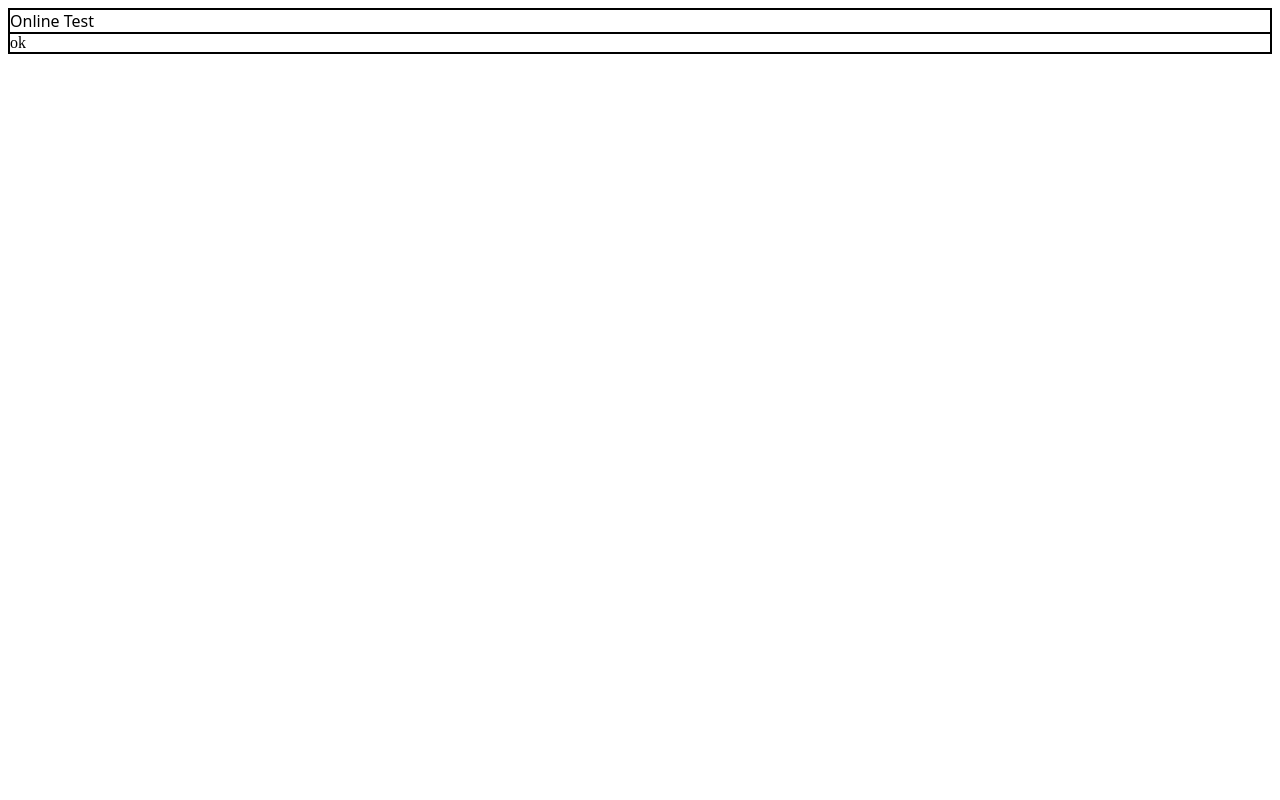
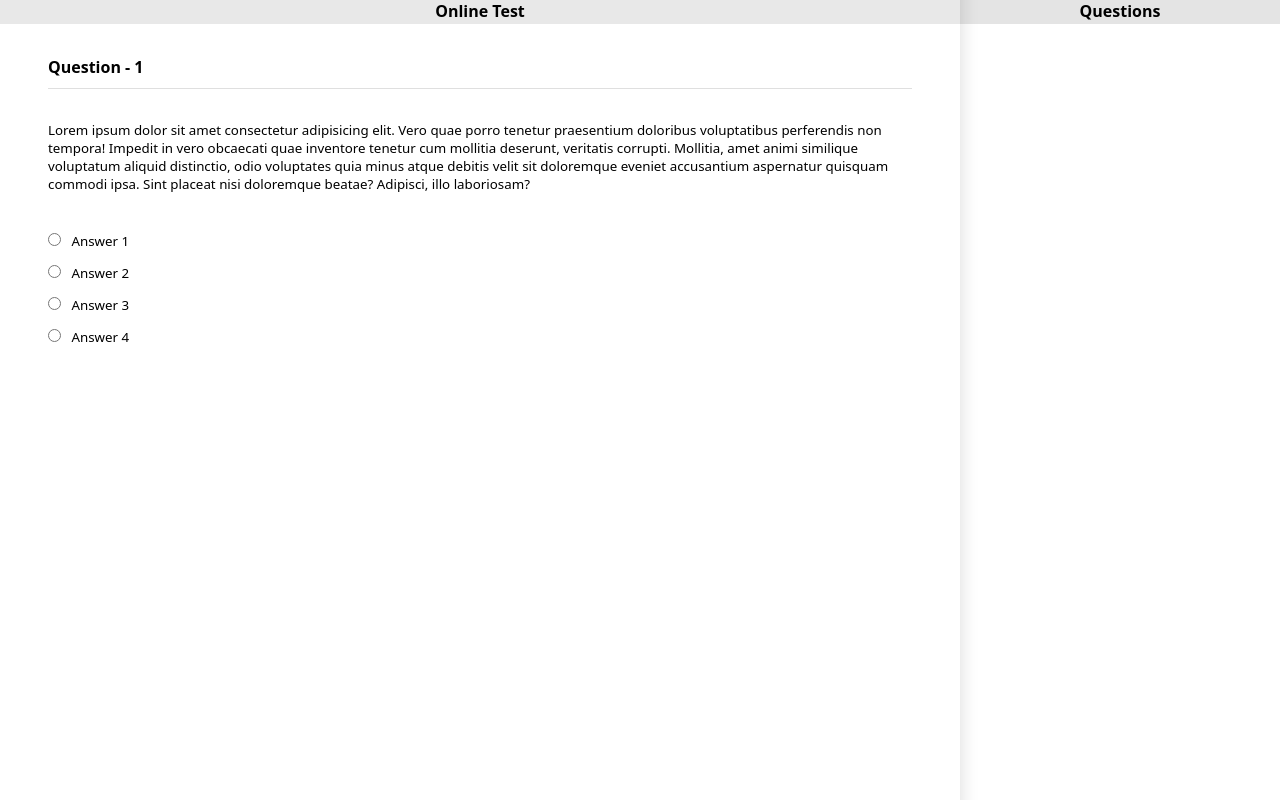
Before and after one commit to KillerMax4299/online_test, a plain HTML site: page test.html in a window 1280 px wide. Drawn offline with Linux system fonts and the light colour scheme.

Commit message:
test page
test page layout updated

```diff
--- a/assets/test.css
+++ b/assets/test.css
@@ -1,11 +1,56 @@
 @import url('https://fonts.googleapis.com/css2?family=Poppins:wght@500&family=Roboto&display=swap');
-
-label{
-  text-align: center;
+:root{
+  --leftbox:75%;
+  --rightbox:25%;
+}
+*{
+  margin: 0;
+  padding: 0;
+}
+body{
   font-family: system-ui, -apple-system, BlinkMacSystemFont, 'Segoe UI', Roboto, Oxygen, Ubuntu, Cantarell, 'Open Sans', 'Helvetica Neue', sans-serif;
-  font-weight: 500;
+  font-weight: bold;
 }
-div{
-  border: 1px solid black;
+.boxes{
   height: 100%;
+  position:absolute;
 }
+.centered{
+  height: 1.5rem;
+  display: flex;
+  justify-content: center;
+}
+.qNo{
+  font-family: system-ui, -apple-system, BlinkMacSystemFont, 'Segoe UI', Roboto, Oxygen, Ubuntu, Cantarell, 'Open Sans', 'Helvetica Neue', sans-serif;
+  font-weight: 600;
+  margin: 0 3rem;
+  margin-top: 2rem;
+  border-bottom: 1.2px solid #dfdfdf;
+  padding-bottom: 10px;
+}
+.question{
+  font-weight: 400;
+  margin: 2rem 3rem;
+  font-size: smaller;
+}
+.answers{
+  font-size: smaller;
+  font-weight: 400;
+  margin: 2rem 3rem;
+  line-height: 2rem;
+}
+[id=online_test]{
+  width:var(--leftbox);
+}
+[id=questions]{
+  right: 0;
+  width: var(--rightbox);
+  box-shadow: inset 48px -3px 19px -48px rgba(0,0,0,0.15);
+}
+[id=tab1]{
+  background-color: rgb(232, 232,232);
+}
+[id=tab2]{
+  background-color: rgb(228, 228,228);
+  box-shadow: inset 48px -3px 19px -48px rgba(0,0,0,0.15);
+}
--- a/test.html
+++ b/test.html
@@ -8,14 +8,33 @@
   <link rel="stylesheet" href="assets/test.css">
 </head>
 <body>
-  <div>
+  <div id="online_test" class="boxes">
     <div>
-      <label>Online Test</label>
-    </div>
-    <div>
-      ok
+      <div id="tab1" class="centered">
+        Online Test
+      </div>
+      <div class="qNo">
+        Question - 1
+      </div>
+      <div class="question">
+        Lorem ipsum dolor sit amet consectetur adipisicing elit. Vero quae porro tenetur praesentium doloribus voluptatibus perferendis non tempora! Impedit in vero obcaecati quae inventore tenetur cum mollitia deserunt, veritatis corrupti.
+        Mollitia, amet animi similique voluptatum aliquid distinctio, odio voluptates quia minus atque debitis velit sit doloremque eveniet accusantium aspernatur quisquam commodi ipsa. Sint placeat nisi doloremque beatae? Adipisci, illo laboriosam?
+      </div>
+      <div class="answers">
+        <input type="radio" name="a" id="">&nbsp;&nbsp; Answer 1<br>
+        <input type="radio" name="a" id="">&nbsp;&nbsp; Answer 2<br>
+        <input type="radio" name="a" id="">&nbsp;&nbsp; Answer 3<br>
+        <input type="radio" name="a" id="">&nbsp;&nbsp; Answer 4
+      </div>
     </div>
   </div>
-
+  <div id="questions" class="boxes">
+    <div >
+      <div id="tab2" class="centered">
+        Questions
+      </div>
+    </div>
+  </div>
+  <script src="assets/code.js"></script>
 </body>
 </html>
```
